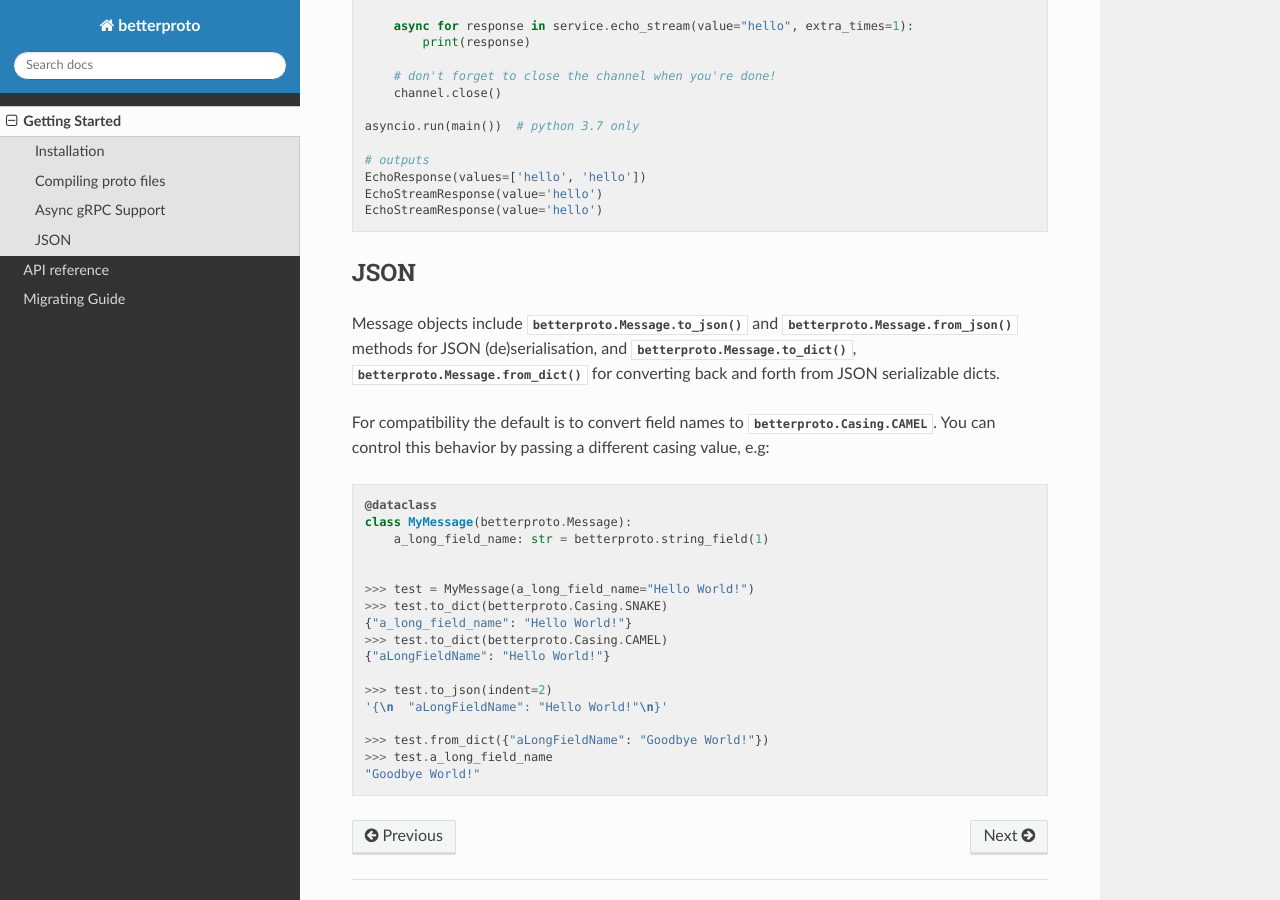
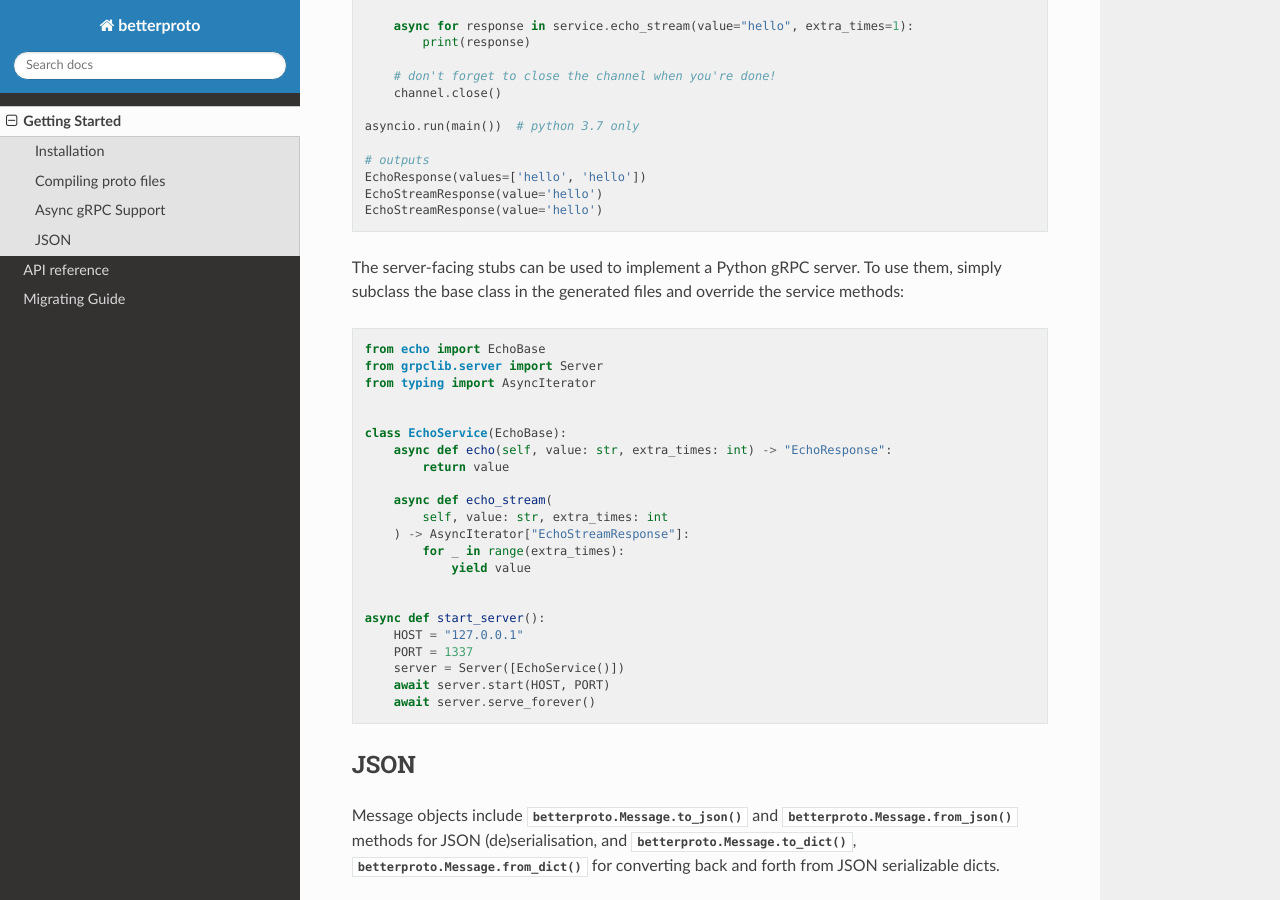
Before and after one commit to danielgtaylor/python-betterproto, a Sphinx documentation site: the page built from docs/quick-start.rst, in a window 1280 px wide and 900 px high, scrolled down 2635 px. Built offline with Sphinx 7.4.7 and the Read the Docs theme 2.0.0, drawn with Linux system fonts in a browser that asks for light colours; some of the changed text lies outside the part shown.

Commit message:
added documentation for server-facing stubs

```diff
--- a/docs/index.rst
+++ b/docs/index.rst
@@ -12,7 +12,7 @@ Features:
 - Generated messages are both binary & JSON serializable
 - Messages use relevant python types, e.g. ``Enum``, ``datetime`` and ``timedelta``
   objects
-- ``async``/``await`` support for gRPC Clients
+- ``async``/``await`` support for gRPC Clients and Servers
 - Generates modern, readable, idiomatic python code
 
 Contents:
--- a/docs/quick-start.rst
+++ b/docs/quick-start.rst
@@ -100,7 +100,7 @@ Async gRPC Support
 ++++++++++++++++++
 
 The generated code includes `grpclib <https://grpclib.readthedocs.io/en/latest>`_ based
-stub (client) classes for rpc services declared in the input proto files.
+stub (client and server) classes for rpc services declared in the input proto files.
 It is enabled by default.
 
 
@@ -160,6 +160,36 @@ The generated client can be used like so:
     EchoStreamResponse(value='hello')
 
 
+The server-facing stubs can be used to implement a Python
+gRPC server.
+To use them, simply subclass the base class in the generated files and override the
+service methods:
+
+.. code-block:: python
+
+    from echo import EchoBase
+    from grpclib.server import Server
+    from typing import AsyncIterator
+
+
+    class EchoService(EchoBase):
+        async def echo(self, value: str, extra_times: int) -> "EchoResponse":
+            return value
+
+        async def echo_stream(
+            self, value: str, extra_times: int
+        ) -> AsyncIterator["EchoStreamResponse"]:
+            for _ in range(extra_times):
+                yield value
+
+
+    async def start_server():
+        HOST = "127.0.0.1"
+        PORT = 1337
+        server = Server([EchoService()])
+        await server.start(HOST, PORT)
+        await server.serve_forever()
+
 JSON
 ++++
 Message objects include :meth:`betterproto.Message.to_json` and
```
Also changed, not shown: README.md (+30 -0 lines).
